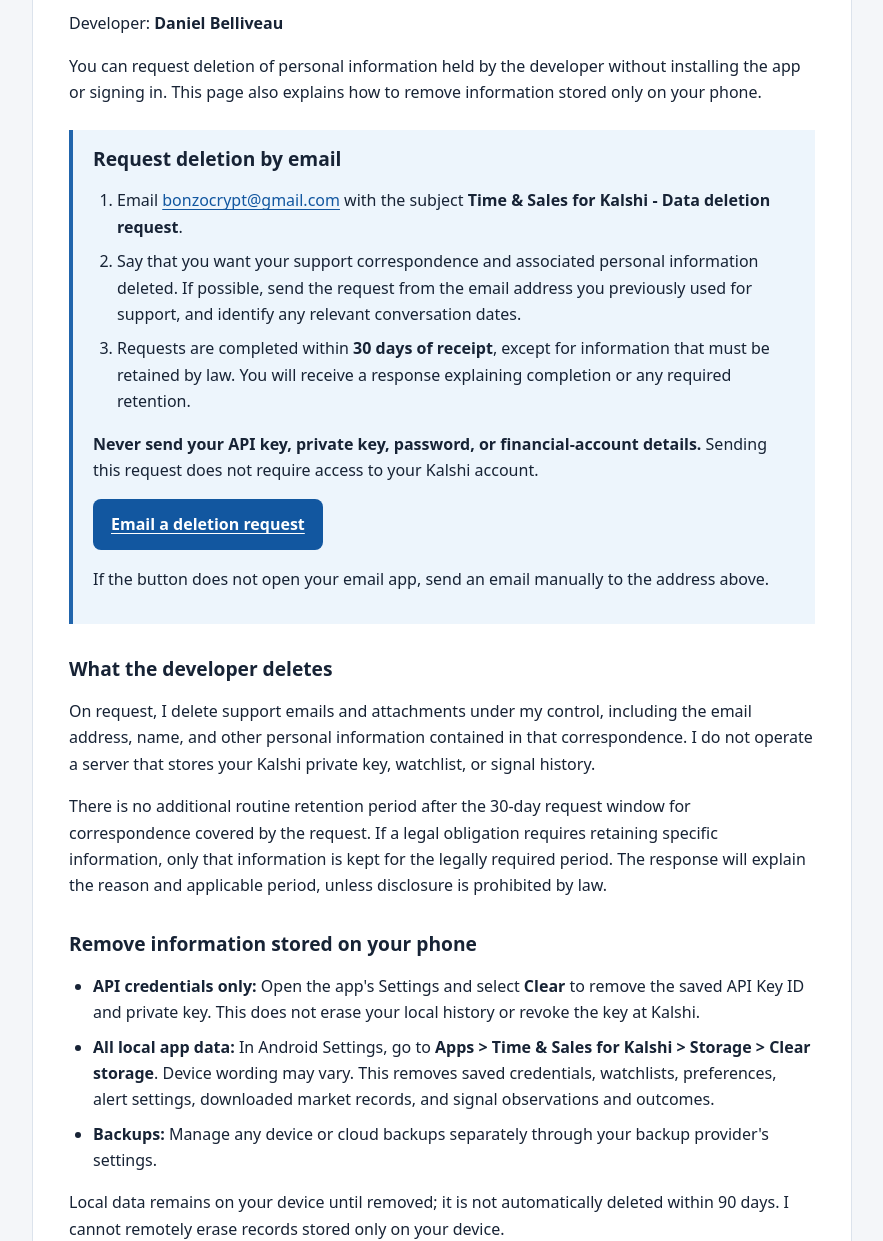
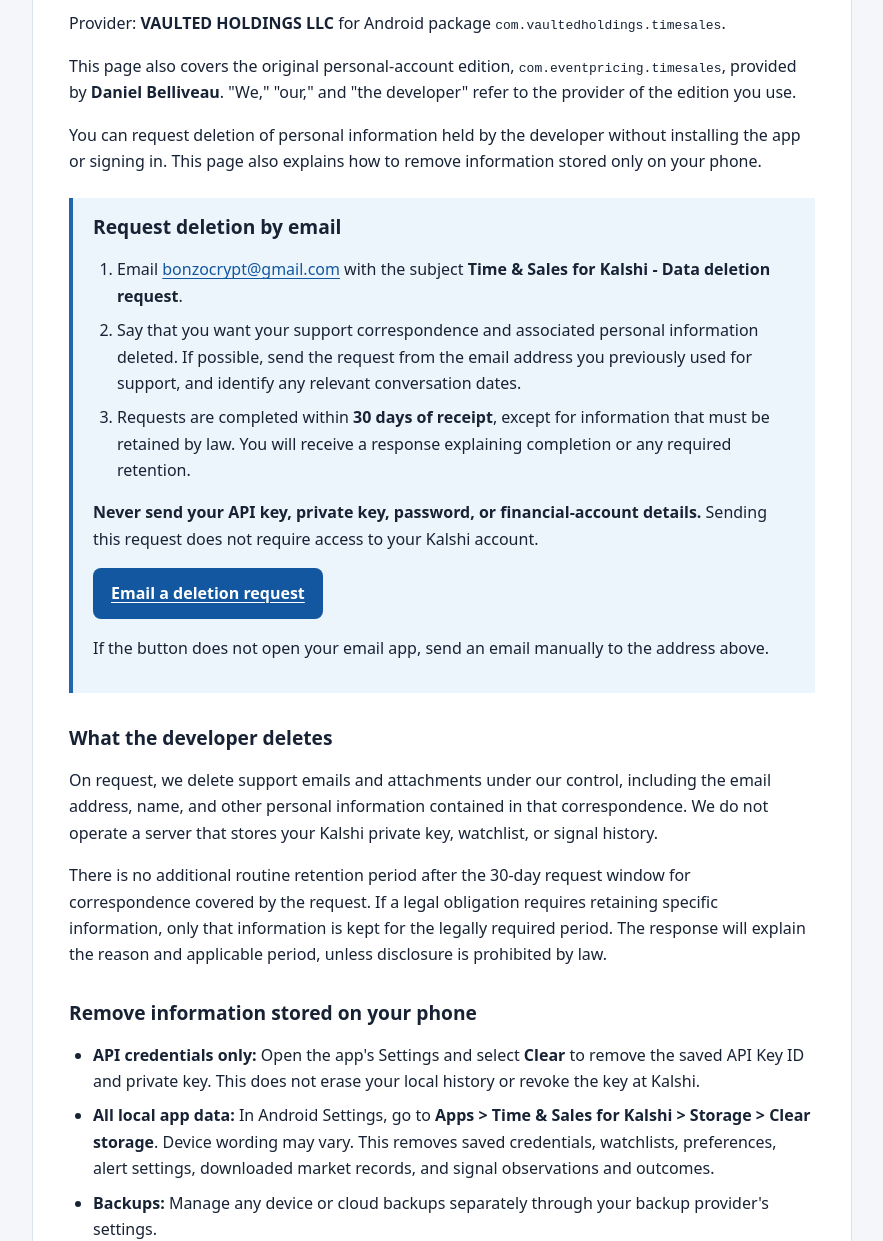
Before and after one commit to bonzocrypt/time-and-sales-for-kalshi-privacy, a plain HTML site: page delete-data.html in a window 1280 px wide. Shown: the part 159-1400 px from the top of the page, without its empty margins (198-1081 px from the left). Drawn offline with Linux system fonts and the light colour scheme.

Commit message:
Identify LLC and original app providers in data deletion instructions

```diff
--- a/delete-data.html
+++ b/delete-data.html
@@ -3,7 +3,7 @@
 <head>
   <meta charset="utf-8">
   <meta name="viewport" content="width=device-width, initial-scale=1">
-  <meta name="description" content="Request deletion of data for Time &amp; Sales for Kalshi by Daniel Belliveau. Email bonzocrypt@gmail.com. Requests are completed within 30 days, subject to legal retention requirements.">
+  <meta name="description" content="Request deletion of data for Time &amp; Sales for Kalshi from VAULTED HOLDINGS LLC or the original Daniel Belliveau edition. Email bonzocrypt@gmail.com. Requests are completed within 30 days, subject to legal retention requirements.">
   <title>Delete Your Data | Time &amp; Sales for Kalshi</title>
   <style>
     :root { color-scheme: light; font-family: system-ui, -apple-system, BlinkMacSystemFont, "Segoe UI", sans-serif; color: #172335; background: #f4f6f9; }
@@ -29,7 +29,8 @@
   <header>
     <p class="app">Time &amp; Sales for Kalshi</p>
     <h1>Delete your data</h1>
-    <p>Developer: <strong>Daniel Belliveau</strong></p>
+    <p>Provider: <strong>VAULTED HOLDINGS LLC</strong> for Android package <code>com.vaultedholdings.timesales</code>.</p>
+    <p>This page also covers the original personal-account edition, <code>com.eventpricing.timesales</code>, provided by <strong>Daniel Belliveau</strong>. "We," "our," and "the developer" refer to the provider of the edition you use.</p>
     <p>You can request deletion of personal information held by the developer without installing the app or signing in. This page also explains how to remove information stored only on your phone.</p>
   </header>
 
@@ -46,7 +47,7 @@
   </section>
 
   <h2>What the developer deletes</h2>
-  <p>On request, I delete support emails and attachments under my control, including the email address, name, and other personal information contained in that correspondence. I do not operate a server that stores your Kalshi private key, watchlist, or signal history.</p>
+  <p>On request, we delete support emails and attachments under our control, including the email address, name, and other personal information contained in that correspondence. We do not operate a server that stores your Kalshi private key, watchlist, or signal history.</p>
   <p>There is no additional routine retention period after the 30-day request window for correspondence covered by the request. If a legal obligation requires retaining specific information, only that information is kept for the legally required period. The response will explain the reason and applicable period, unless disclosure is prohibited by law.</p>
 
   <h2>Remove information stored on your phone</h2>
@@ -55,7 +56,7 @@
     <li><strong>All local app data:</strong> In Android Settings, go to <strong>Apps &gt; Time &amp; Sales for Kalshi &gt; Storage &gt; Clear storage</strong>. Device wording may vary. This removes saved credentials, watchlists, preferences, alert settings, downloaded market records, and signal observations and outcomes.</li>
     <li><strong>Backups:</strong> Manage any device or cloud backups separately through your backup provider's settings.</li>
   </ul>
-  <p>Local data remains on your device until removed; it is not automatically deleted within 90 days. I cannot remotely erase records stored only on your device.</p>
+  <p>Local data remains on your device until removed; it is not automatically deleted within 90 days. We cannot remotely erase records stored only on your device.</p>
 
   <h2>What this request does not delete</h2>
   <ul>
@@ -65,7 +66,7 @@
   <p>For provider privacy links and the full explanation of data handling, see the <a href="./">Privacy Policy</a>. This app does not create a separate developer-hosted user account.</p>
 
   <footer>
-    <p><strong>Daniel Belliveau</strong> &middot; <a href="mailto:bonzocrypt@gmail.com">bonzocrypt@gmail.com</a><br>Last updated: September 27, 2026</p>
+    <p><strong>VAULTED HOLDINGS LLC</strong> (LLC edition)<br><strong>Daniel Belliveau</strong> (original personal-account edition)<br> <a href="mailto:bonzocrypt@gmail.com">bonzocrypt@gmail.com</a><br>Last updated: November 19, 2026</p>
     <p>This is an independent app. It is not affiliated with or endorsed by Kalshi.</p>
   </footer>
 </main>
```
